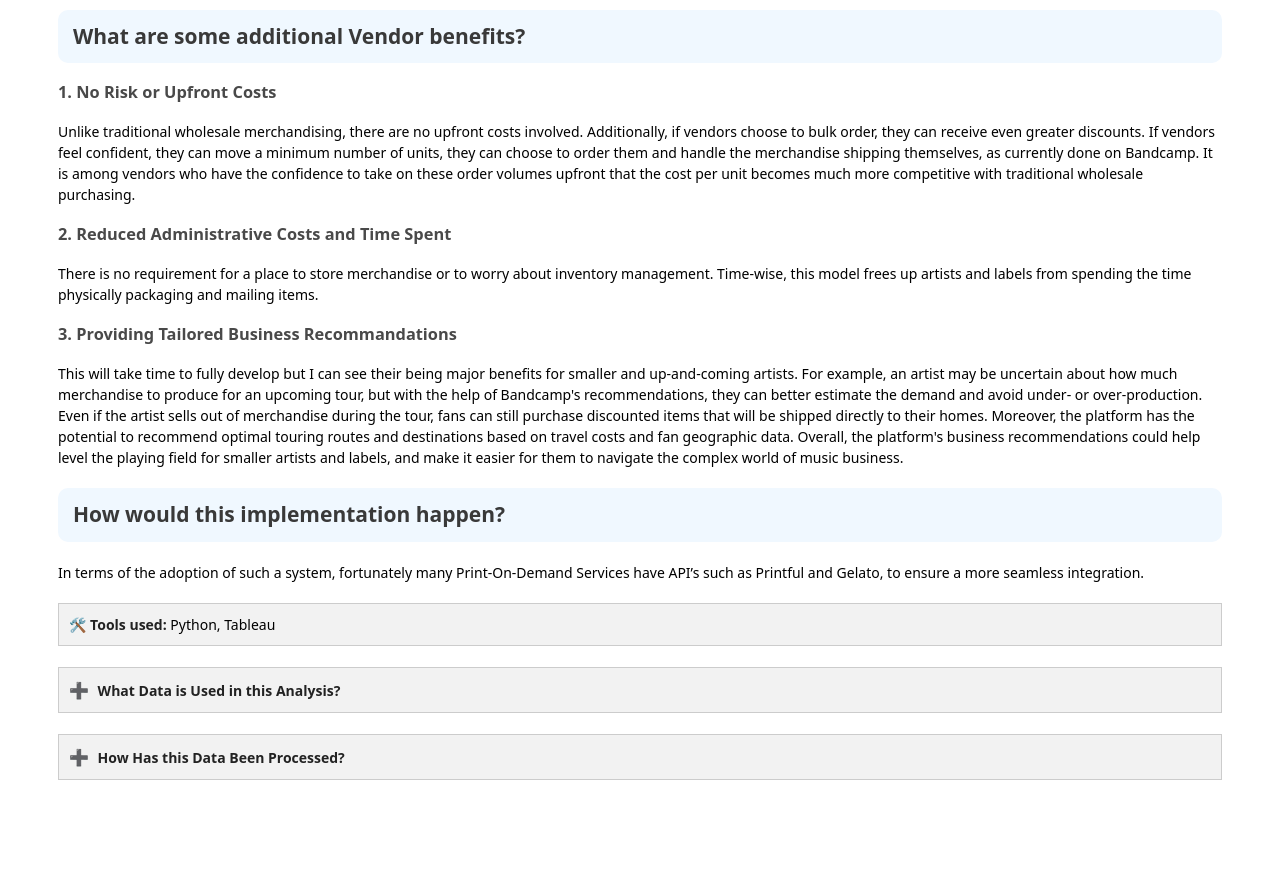
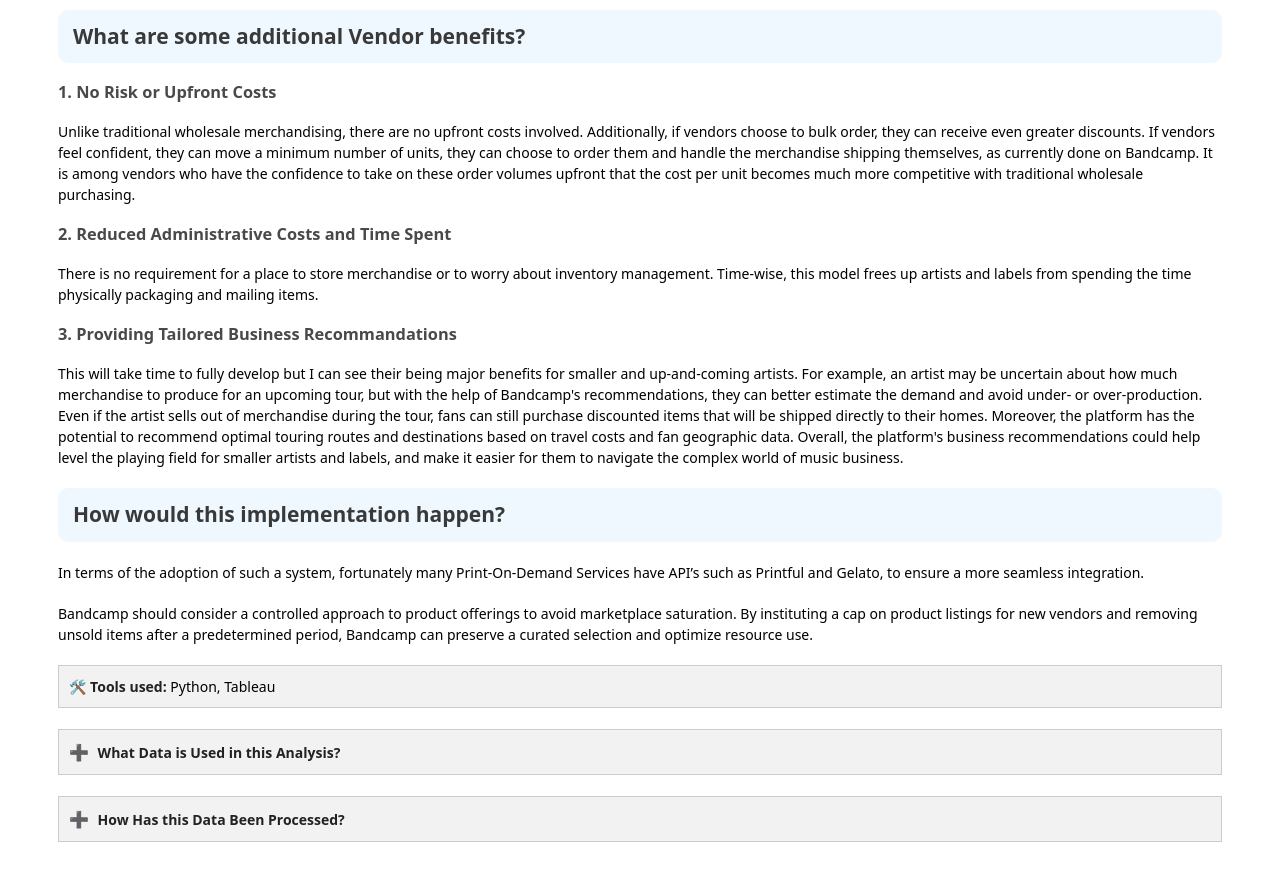
Before and after one commit to nbcarroll/nbcarroll.github.io, a Jekyll site: the page RevenueComparison/index.html, which Jekyll copies as it is, in a window 1280 px wide and 900 px high, scrolled down 2990 px. Shown: the top 881 px of the window. Built offline with Jekyll 4.4.1, drawn with Linux system fonts in a browser that asks for light colours; before the commit the page ends 3828 px from its top, so only the background shows below that.

Commit message:
Update index.html

```diff
--- a/RevenueComparison/index.html
+++ b/RevenueComparison/index.html
@@ -930,6 +930,8 @@
     <h2>How would this implementation happen?</h2>
     <p>In terms of the adoption of such a system, fortunately many Print-On-Demand Services have API’s such as Printful and Gelato, to ensure a more seamless integration.</p>
 
+    <p>Bandcamp should consider a controlled approach to product offerings to avoid marketplace saturation. By instituting a cap on product listings for new vendors and removing unsold items after a predetermined period, Bandcamp can preserve a curated selection and optimize resource use.
+    </p>
 
     <div class="tools-box">
         <strong>🛠️ Tools used:</strong> Python, Tableau
```
